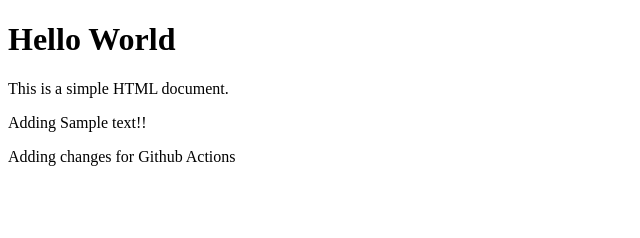
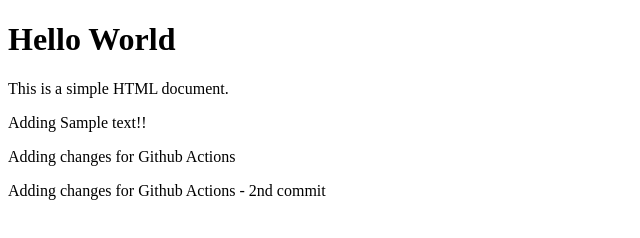
Before and after one commit to hareeshraj/github-test-actions, a plain HTML site: page index.html in a window 1280 px wide. Shown: the whole page, without its empty margins (0-640 px from the left). Drawn offline with Linux system fonts and the light colour scheme.

Commit message:
Testing the github actions 2

```diff
--- a/index.html
+++ b/index.html
@@ -10,5 +10,6 @@
     <p>This is a simple HTML document.</p>
     <p> Adding Sample text!!</p>
     <p> Adding changes for Github Actions</p>
+    <p> Adding changes for Github Actions - 2nd commit</p>
 </body>
 </html>
```
